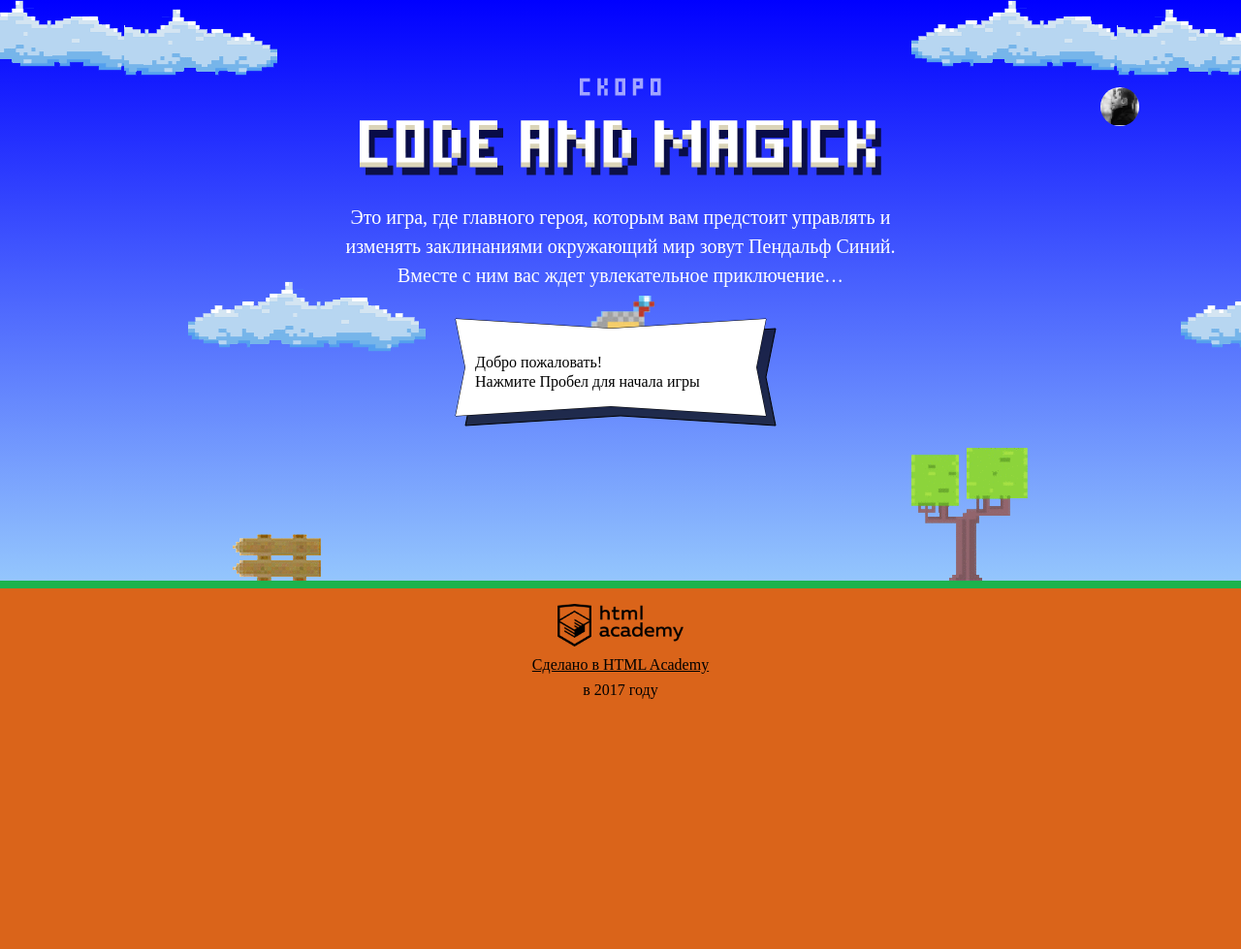
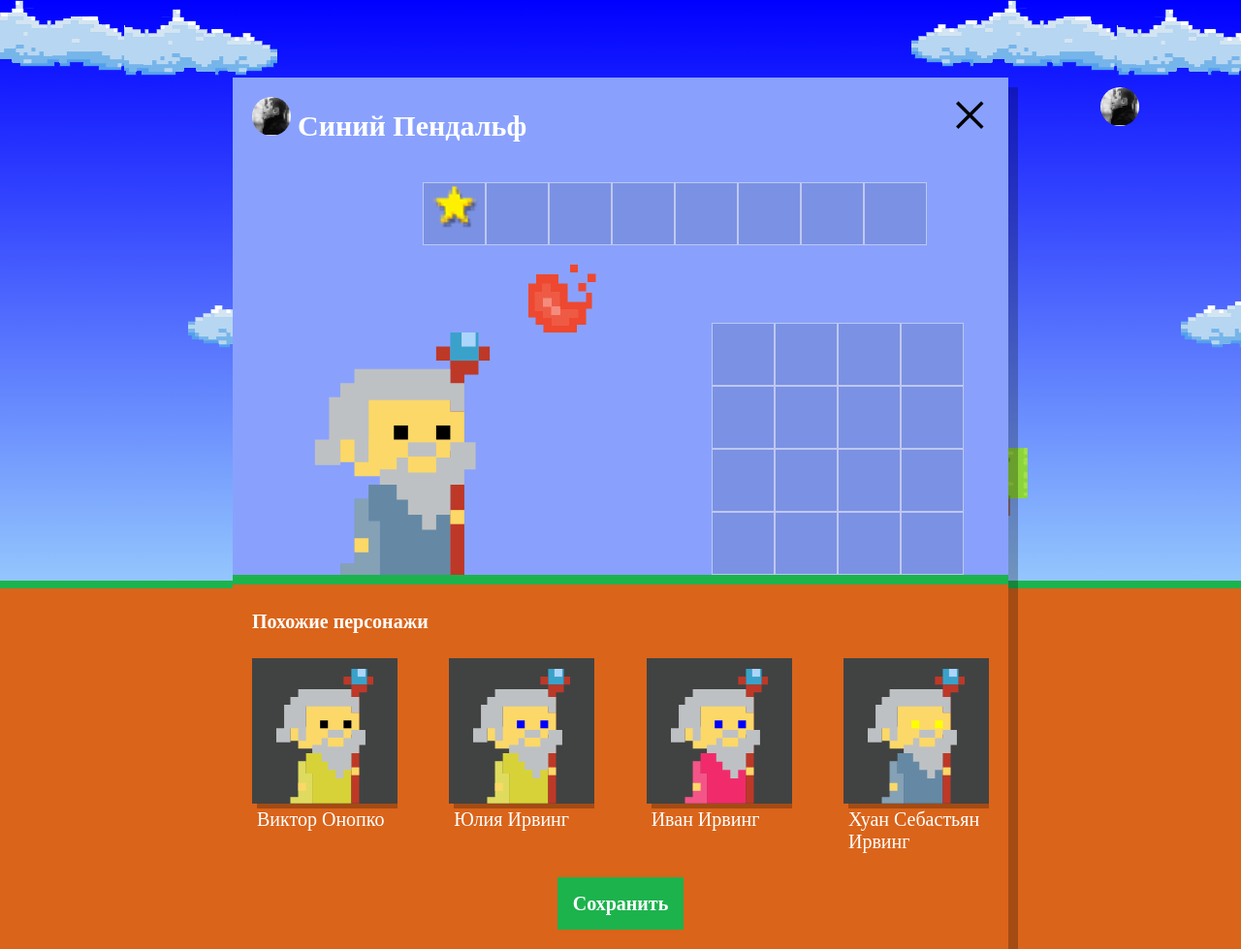
Before and after one commit to vikt0ryia/238370-code-and-magick, a website: page index.html in a window 1280 px wide. Shown: the whole page at 97% size. Before the commit the page ends 800 px from the top, so only its background shows below. Drawn offline with Linux system fonts and the light colour scheme; a web font is replaced by a local one.

Commit message:
Сгенерированы волшебники

```diff
--- a/index.html
+++ b/index.html
@@ -202,7 +202,7 @@
 </script>
 
 <script src="js/stat.js"></script>
-
+<script src="js/setup.js"></script>
 <script src="js/game.js"></script>
 
 </body>
--- /dev/null
+++ b/js/setup.js
@@ -0,0 +1,61 @@
+'use strict';
+
+var WIZARD_NAMES = ['Иван', 'Хуан Себастьян', 'Мария', 'Кристоф', 'Виктор', 'Юлия', 'Люпита', 'Вашингтон'];
+
+var WIZARD_SURNAMES = ['да Марья', 'Верон', 'Мирабелла', 'Вальц', 'Онопко', 'Топольницкая', 'Нионго', 'Ирвинг'];
+
+var WIZARD_COATS = ['rgb(101, 137, 164)',
+  'rgb(241, 43, 107)',
+  'rgb(56, 159, 117)',
+  'rgb(215, 210, 55)',
+  'rgb(0, 0, 0)'];
+
+var WIZARD_EYES = ['black', 'red', 'blue', 'yellow', 'green'];
+
+
+var userDialog = document.querySelector('.setup');
+userDialog.classList.remove('hidden');
+
+var getRandom = function (list) {
+  return Math.floor(Math.random() * list.length);
+};
+
+var getWizard = function () {
+  var wizard = {
+    name: WIZARD_NAMES[getRandom(WIZARD_NAMES)] + ' ' + WIZARD_SURNAMES[getRandom(WIZARD_SURNAMES)],
+    coatColor: WIZARD_COATS[getRandom(WIZARD_COATS)],
+    eyesColor: WIZARD_EYES[getRandom(WIZARD_EYES)]
+  };
+  return wizard;
+};
+
+var wizards = [];
+wizards.length = 4;
+
+for (var i = 0; i < wizards.length; i++) {
+  wizards[i] = getWizard();
+}
+
+var similarListElement = userDialog.querySelector('.setup-similar-list');
+
+var similarWizardTemplate = document.querySelector('#similar-wizard-template')
+  .content
+  .querySelector('.setup-similar-item');
+
+var renderWizard = function (wizard) {
+  var wizardElement = similarWizardTemplate.cloneNode(true);
+
+  wizardElement.querySelector('.setup-similar-label').textContent = wizard.name;
+  wizardElement.querySelector('.wizard-coat').style.fill = wizard.coatColor;
+  wizardElement.querySelector('.wizard-eyes').style.fill = wizard.eyesColor;
+
+  return wizardElement;
+}
+
+var fragment = document.createDocumentFragment();
+for (var j = 0; j < wizards.length; j++) {
+  fragment.appendChild(renderWizard(wizards[j]));
+}
+similarListElement.appendChild(fragment);
+
+userDialog.querySelector('.setup-similar').classList.remove('hidden');
```
